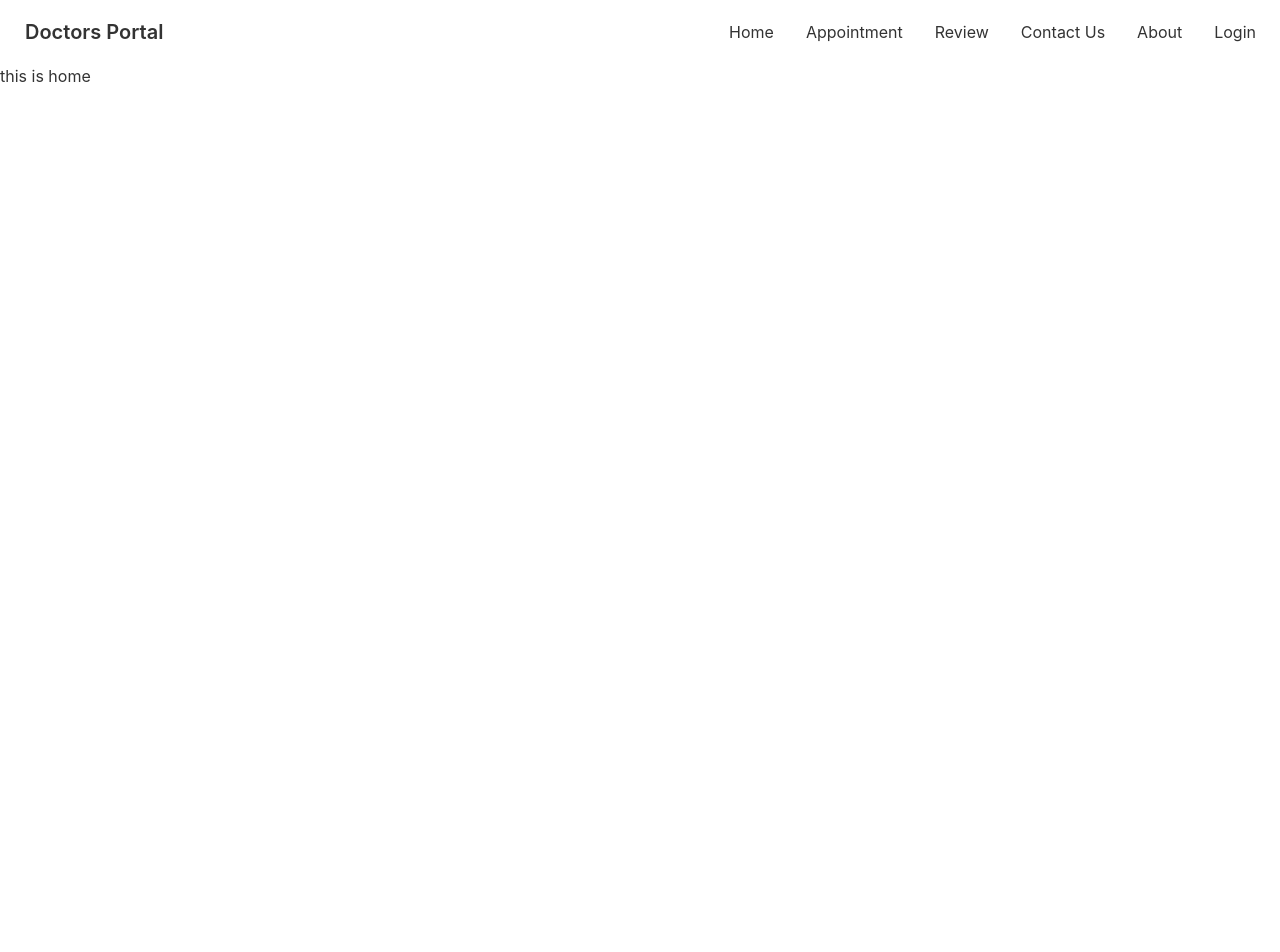
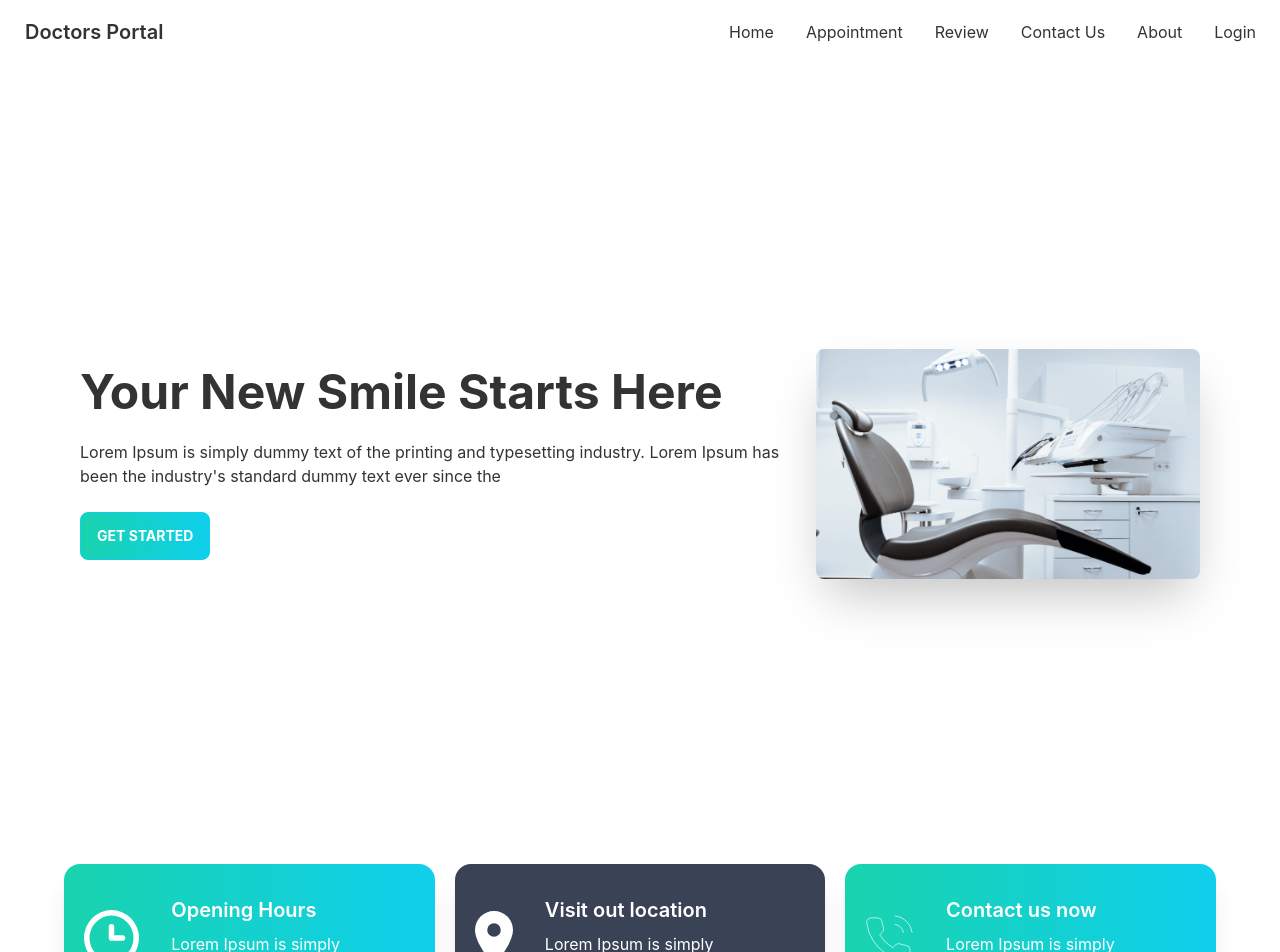
Before and after one commit to mukarrom/doctors-portal-client, a React (Create React App) app: page / in a window 1280 px wide. Shown: the top 952 px of the page. Before the commit the page ends 800 px from the top, so only its background shows below. Built offline with nearby package versions, Linux system fonts and the light colour scheme.

Commit message:
cards added

```diff
--- /dev/null
+++ b/src/Pages/Home/Banner.js
@@ -0,0 +1,29 @@
+import React from 'react';
+import chair from '../../assets/images/chair.png';
+
+const Banner = () => {
+	return (
+		<div className="hero min-h-screen px-16">
+			<div className="hero-content flex-col lg:flex-row-reverse">
+				<img
+					src={chair}
+					className="max-w-sm rounded-lg shadow-2xl"
+					alt="chare"
+				/>
+				<div>
+					<h1 className="text-5xl font-bold">Your New Smile Starts Here</h1>
+					<p className="py-6">
+						Lorem Ipsum is simply dummy text of the printing and typesetting
+						industry. Lorem Ipsum has been the industry's standard dummy text
+						ever since the
+					</p>
+					<button className="btn btn-primary uppercase text-white font-bold bg-gradient-to-r from-secondary to-primary">
+						Get Started
+					</button>
+				</div>
+			</div>
+		</div>
+	);
+};
+
+export default Banner;
--- a/src/Pages/Home/Home.js
+++ b/src/Pages/Home/Home.js
@@ -1,7 +1,14 @@
 import React from 'react';
+import Banner from './Banner';
+import Info from './Info';
 
 const Home = () => {
-	return <div>this is home</div>;
+	return (
+		<div>
+			<Banner />
+			<Info />
+		</div>
+	);
 };
 
 export default Home;
--- /dev/null
+++ b/src/Pages/Home/Info.js
@@ -0,0 +1,32 @@
+import React from 'react';
+import InfoCard from './InfoCard';
+import clock from '../../assets/icons/clock.svg';
+import marker from '../../assets/icons/marker.svg';
+import phone from '../../assets/icons/phone.svg';
+
+const Info = () => {
+	return (
+		<div className="grid grid-cols-3 gap-5 px-16">
+			<InfoCard
+				cardTitle="Opening Hours"
+				bgClass="bg-gradient-to-r from-secondary to-primary"
+				img={clock}
+				info="Lorem Ipsum is simply dummy text of the pri"
+			/>
+			<InfoCard
+				cardTitle="Visit out location"
+				bgClass="bg-accent"
+				img={marker}
+				info="Lorem Ipsum is simply dummy text of the pri"
+			/>
+			<InfoCard
+				cardTitle="Contact us now"
+				bgClass="bg-gradient-to-r from-secondary to-primary"
+				img={phone}
+				info="Lorem Ipsum is simply dummy text of the pri"
+			/>
+		</div>
+	);
+};
+
+export default Info;
--- /dev/null
+++ b/src/Pages/Home/InfoCard.js
@@ -0,0 +1,17 @@
+import React from 'react';
+
+const InfoCard = ({ img, cardTitle, info, bgClass }) => {
+	return (
+		<div className={`card lg:card-side shadow-xl text-white px-5 ${bgClass}`}>
+			<figure>
+				<img src={img} alt="clock" />
+			</figure>
+			<div className="card-body">
+				<h2 className="card-title">{cardTitle}</h2>
+				<p>{info}</p>
+			</div>
+		</div>
+	);
+};
+
+export default InfoCard;
--- a/src/Pages/Shared/Navbar.js
+++ b/src/Pages/Shared/Navbar.js
@@ -51,7 +51,9 @@
 						{menuItems}
 					</ul>
 				</div>
-				<a className="btn btn-ghost normal-case text-xl">Doctors Portal</a>
+				<a className="btn btn-ghost normal-case text-xl" href="/">
+					Doctors Portal
+				</a>
 			</div>
 			<div className="navbar-end hidden lg:flex">
 				<ul className="menu menu-horizontal p-0">{menuItems}</ul>
```
